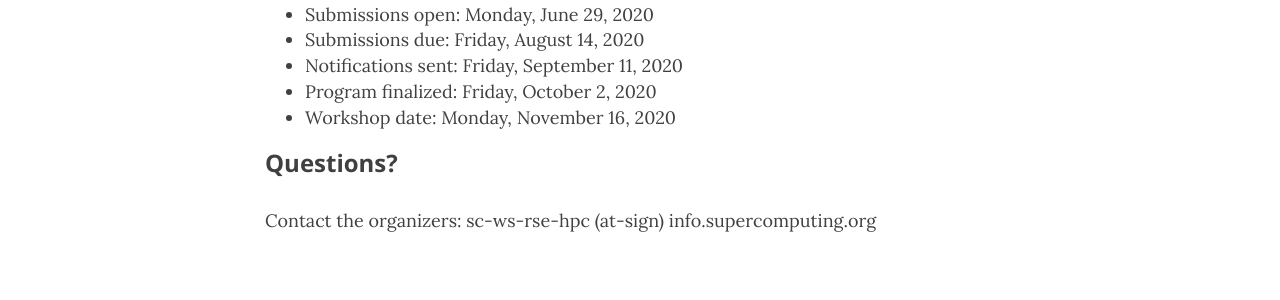
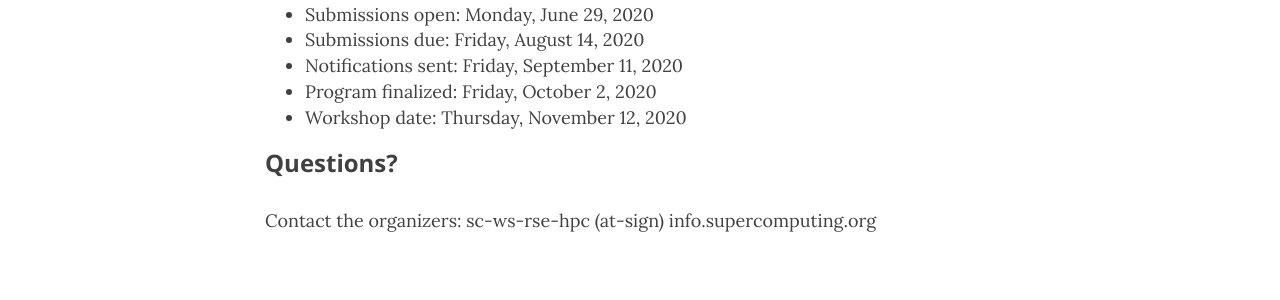
Before and after one commit to USRSE/rse-hpc-2020, a Jekyll site: the page built from pages/call.md, in a window 1280 px wide and 900 px high, scrolled down 891 px. Shown: the part 255-555 px from the top of the window. Built offline with Jekyll 4.4.1, drawn with Linux system fonts in a browser that asks for light colours; nearby versions of some CDN libraries.

Commit message:
Update for online conference and new date

```diff
--- a/index.html
+++ b/index.html
@@ -10,7 +10,7 @@
 <div class="main-explain-area jumbotron">
   <h2><center>To be held in conjunction with
   <a href='https://sc20.supercomputing.org'>SC20</a>,
-  Atlanta, GA, November 16, 2020
+  fully online, November 12, 2020
   </center></h2>
 
   <p>
--- a/pages/call.md
+++ b/pages/call.md
@@ -30,7 +30,7 @@
 - Submissions due:  Friday, August 14, 2020
 - Notifications sent:  Friday, September 11, 2020
 - Program finalized:  Friday, October 2, 2020
-- Workshop date:  Monday, November 16, 2020
+- Workshop date:  Thursday, November 12, 2020
 
 ### Questions?
 
```
Also changed, not shown: README.md.
